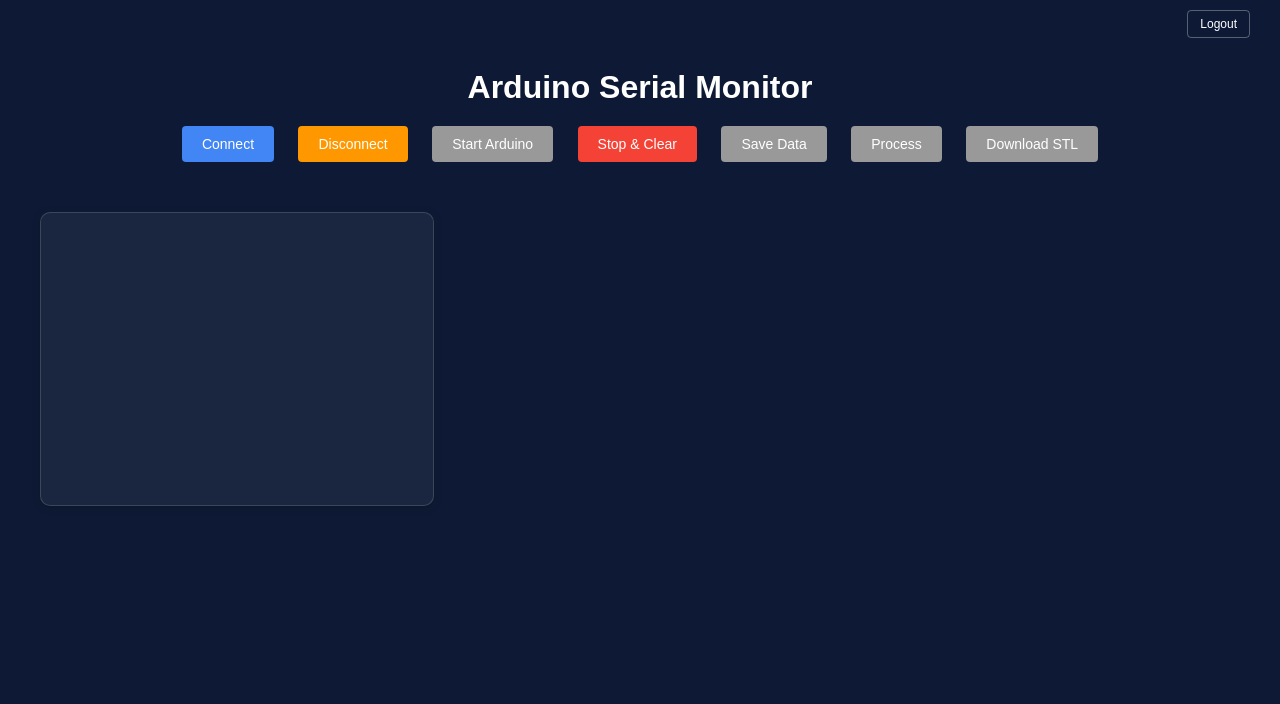
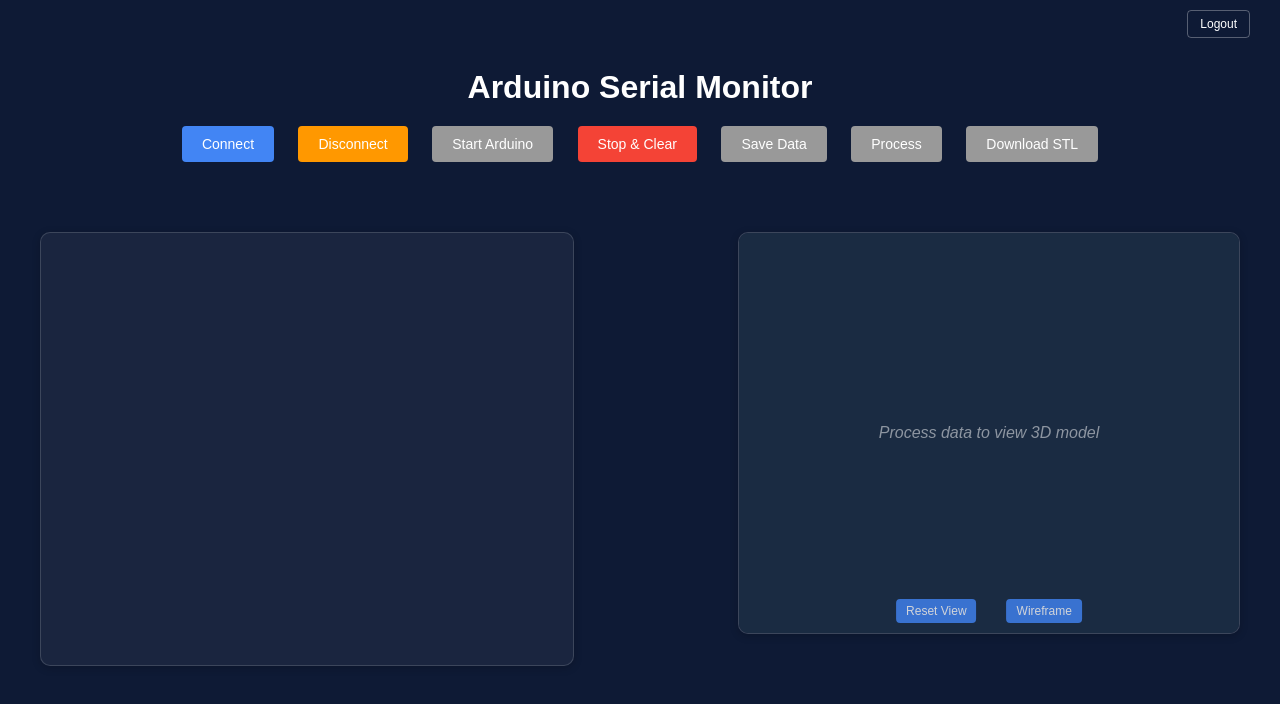
Before and after one commit to shami7117/deploy_On_render, a plain HTML site: page index.html in a window 1280 px wide. Drawn offline with nearby package versions, Linux system fonts and the light colour scheme.

Commit message:
fixed issues of window size

```diff
--- a/index.html
+++ b/index.html
@@ -66,14 +66,23 @@
       background: rgba(255, 255, 255, 0.05);
       box-shadow: 0px 2px 8px rgba(0, 0, 0, 0.2);
       border-radius: 10px;
-      width: 360px;
-      height: 260px;
+      width: 500px;
+      height: 400px;
       overflow-y: auto;
       padding: 16px;
       line-height: 1.4em;
       font-family: monospace;
       font-size: 14px;
       border: 1px solid rgba(255, 255, 255, 0.15);
+      position: relative;
+    }
+
+    .container-title {
+      position: absolute;
+      top: -30px;
+      left: 0;
+      font-size: 18px;
+      font-weight: bold;
     }
 
     #output {
@@ -115,7 +124,7 @@
     .row {
       display: flex;
       width: 100%;
-      margin-top: 20px;
+      margin-top: 40px;
       justify-content: space-between;
       flex-wrap: wrap;
     }
@@ -127,7 +136,6 @@
       width: 500px;
       height: 400px;
       margin-left: 20px;
-      display: none;
       position: relative;
       border: 1px solid rgba(255, 255, 255, 0.15);
       overflow: hidden;
@@ -154,7 +162,17 @@
       opacity: 0.8;
     }
 
-    @media (max-width: 900px) {
+    #placeholderText {
+      position: absolute;
+      top: 50%;
+      left: 50%;
+      transform: translate(-50%, -50%);
+      text-align: center;
+      color: rgba(255, 255, 255, 0.5);
+      font-style: italic;
+    }
+
+    @media (max-width: 1060px) {
       .row {
         flex-direction: column;
         align-items: center;
@@ -162,8 +180,8 @@
 
       #viewerContainer {
         margin-left: 0;
-        margin-top: 20px;
-        width: 360px;
+        margin-top: 40px;
+        width: 500px;
       }
     }
   </style>
@@ -192,10 +210,13 @@
 
     <div class="row">
       <div id="outputContainer">
+        <div class="container-title">Arduino Serial Monitor</div>
         <div id="output"></div>
       </div>
 
       <div id="viewerContainer">
+        <div class="container-title">3D Viewer</div>
+        <div id="placeholderText">Process data to view 3D model</div>
         <div id="stlViewer"></div>
         <div id="viewerControls">
           <button id="resetView">Reset View</button>
@@ -234,6 +255,7 @@
     const outputContainer = document.getElementById("outputContainer");
     const status = document.getElementById("status");
     const viewerContainer = document.getElementById("viewerContainer");
+    const placeholderText = document.getElementById("placeholderText");
     const resetViewBtn = document.getElementById("resetView");
     const wireframeToggleBtn = document.getElementById("wireframeToggle");
 
@@ -463,8 +485,8 @@
           downloadButton.disabled = false;
           hasProcessedData = true;
 
-          // Show the viewer container and initialize the viewer
-          viewerContainer.style.display = "block";
+          // Hide placeholder text
+          placeholderText.style.display = "none";
 
           // Initialize the 3D viewer directly
           initViewer();
@@ -671,17 +693,14 @@
     resetViewBtn.addEventListener('click', resetView);
     wireframeToggleBtn.addEventListener('click', toggleWireframe);
 
-    // Ensure that scripts are properly loaded before initialization
+    // Initialize the viewer once the DOM is loaded but don't load an STL yet
     document.addEventListener('DOMContentLoaded', () => {
       console.log("DOM fully loaded");
       // Check if Three.js and its components are loaded
       if (typeof THREE !== 'undefined') {
         console.log("THREE is loaded");
-        if (typeof THREE.STLLoader !== 'undefined') {
-          console.log("STLLoader is available");
-        } else {
-          console.warn("STLLoader not available on page load");
-        }
+        // Initialize empty viewer - we'll load STL only after processing
+        initViewer();
       } else {
         console.error("THREE is not loaded!");
       }
```
